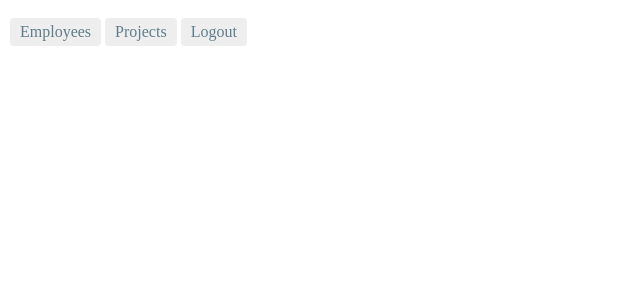
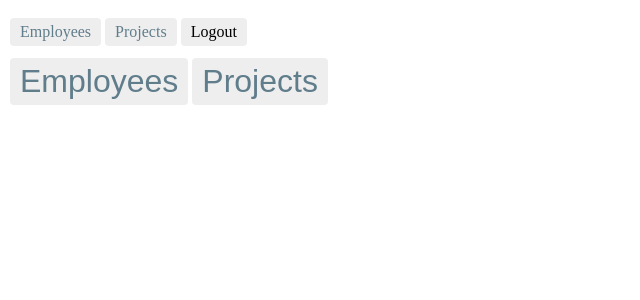
Before and after one commit to carlos4rias/angular-boot-camp, an Angular app in the folder project/: page /dashboard in a window 1280 px wide. Shown: the top 300 px of the page, without its empty margins (0-640 px from the left). Built offline with nearby package versions, Linux system fonts and the light colour scheme; what angular-in-memory-web-api would draw is missing.

Commit message:
do logout

```diff
--- a/project/src/app/dashboard/dashboard.component.css
+++ b/project/src/app/dashboard/dashboard.component.css
@@ -0,0 +1,39 @@
+/* AppComponent's private CSS styles */
+
+h1 {
+  font-size: 1.2em;
+  color: #999;
+  margin-bottom: 0;
+}
+
+h2 {
+  font-size: 2em;
+  margin-top: 0;
+  padding-top: 0;
+}
+
+a {
+  font-family: Arial, Helvetica, sans-serif;
+  font-size: 2em;
+  margin: 2px;
+  padding: 5px 10px;
+  text-decoration: none;
+  margin-top: 10px;
+  display: inline-block;
+  background-color: #eee;
+  border-radius: 4px;
+}
+
+a:visited,
+a:link {
+  color: #607d8b;
+}
+
+a:hover {
+  color: #039be5;
+  background-color: #cfd8dc;
+}
+
+a.active {
+  color: #039be5;
+}
--- a/project/src/app/dashboard/dashboard.component.html
+++ b/project/src/app/dashboard/dashboard.component.html
@@ -1,2 +1,4 @@
 <app-nav-bar>
 </app-nav-bar>
+<a routerLink="'/employees'">Employees</a>
+<a routerLink="'/projects'">Projects</a>
--- a/project/src/app/login.service.ts
+++ b/project/src/app/login.service.ts
@@ -16,4 +16,8 @@ export class LoginService {
 		}
 		return false;
 	}
+
+	logout(): any {
+		this.isLogged = false;
+	}
 }
--- a/project/src/app/nav-bar/nav-bar.component.html
+++ b/project/src/app/nav-bar/nav-bar.component.html
@@ -1,5 +1,5 @@
 <nav>
   <a routerLink="'/employees'">Employees</a>
   <a routerLink="'/projects'">Projects</a>
-  <a routerLink="'/logout'">Logout</a>
+  <a (click)="logout()">Logout</a>
 </nav>
--- a/project/src/app/nav-bar/nav-bar.component.ts
+++ b/project/src/app/nav-bar/nav-bar.component.ts
@@ -1,15 +1,19 @@
+import { Location } from '@angular/common';
 import { Component, OnInit } from '@angular/core';
+import { LoginService } from '../login.service';
 
 @Component({
-  selector: 'app-nav-bar',
-  templateUrl: './nav-bar.component.html',
-  styleUrls: ['./nav-bar.component.css']
+	selector: 'app-nav-bar',
+	templateUrl: './nav-bar.component.html',
+	styleUrls: [ './nav-bar.component.css' ]
 })
 export class NavBarComponent implements OnInit {
+	constructor(private loginService: LoginService, private location: Location) {}
 
-  constructor() { }
+	ngOnInit() {}
 
-  ngOnInit() {
-  }
-
+	logout(): any {
+		this.loginService.logout();
+		this.location.go('/');
+	}
 }
```
Also changed, not shown: 1 other file (tests, documents, lock files or other folders).
